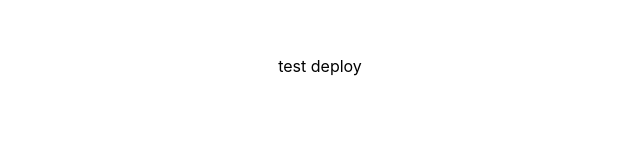
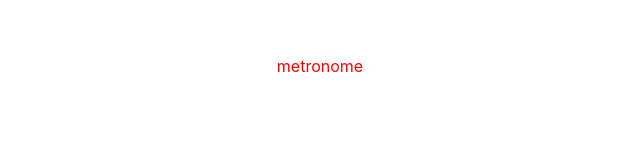
Before and after one commit to andywildridge/next-vi, a Next.js app: page / in a window 1280 px wide. Shown: the part 284-444 px from the top of the page, without its empty margins (320-960 px from the left). Built offline with nearby package versions, Linux system fonts and the light colour scheme.

Commit message:
style test

```diff
--- a/pages/index.js
+++ b/pages/index.js
@@ -9,10 +9,13 @@ export default function Home() {
         <title>Create Next App</title>
         <meta name="description" content="Generated by create next app" />
         <link rel="icon" href="/favicon.ico" />
+        <style>
+          { `p{ color: red; }` }
+        </style>
       </Head>
 
       <main className={styles.main}>
-        <p>test deploy</p>
+        <p>metronome</p>
         {/*<h1 className={styles.title}>
           Welcome to <a href="https://nextjs.org">Next.js!</a>
         </h1>
```
